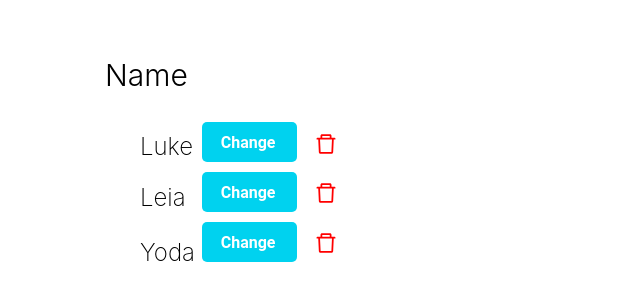
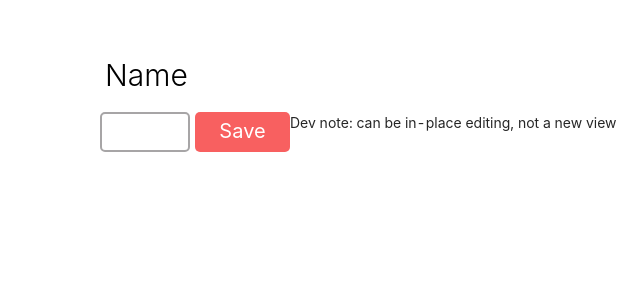
Before and after one commit to NonStopTreasure/Karazin-Project-TestTask, a React (Create React App) app in the folder NameChanger/: page / in a window 1280 px wide. Shown: the part 98-398 px from the top of the page, without its empty margins (640-1280 px from the left). Built offline with nearby package versions, Linux system fonts and the light colour scheme.

Commit message:
ChangeName v1.2

```diff
--- a/NameChanger/src/App.css
+++ b/NameChanger/src/App.css
@@ -15,3 +15,6 @@ ul{
   float: left;
   list-style-type: none;
 }
+div{
+  float: left;
+}
--- a/NameChanger/src/App.js
+++ b/NameChanger/src/App.js
@@ -2,12 +2,14 @@ import React from 'react';
 import Logo from './components/Logo';
 import MainMenu from './components/MainMenu';
 import './App.css';
+import ChangeMenu from "./components/ChangeMenu/ChangeMenu";
 
 function App() {
   return (
       <div className='app-changer'>
-        <div><Logo/></div>
-        <div><MainMenu/></div>
+            <div><Logo/></div>
+            {/*<div><MainMenu/></div>*/}
+            <div><ChangeMenu/></div>
       </div>
   );
 }
--- /dev/null
+++ b/NameChanger/src/components/ChangeMenu/ChangeMenu.css
@@ -0,0 +1,21 @@
+
+.ChangeSave Button{
+
+    margin-left: 5px;
+    background: rgb(248, 96, 96);
+    color: white;
+    border: 0px;
+    font-size: 20px;
+    height: 40px;
+    width: 95px;
+    border-radius: 5px;
+}
+.ChangeForm input{
+    width: 90px;
+    height: 40px;
+    border-radius: 5px;
+    border: 2px solid rgb(167, 165, 166);
+}
+.Note div{
+
+}
--- /dev/null
+++ b/NameChanger/src/components/ChangeMenu/ChangeMenu.js
@@ -0,0 +1,15 @@
+import React from "react";
+import './ChangeMenu.css';
+import Save_Script from "../../scrpts/SaveScript";
+
+function ChangeMenu() {
+    return(
+            <div>
+                <div className="ChangeForm"><input type="text"/></div>
+                <div className="ChangeSave"  onClick={Save_Script}><button>Save</button></div>
+                <div className="Note"><p>Dev note: can be in-place editing, not a new view</p></div>
+            </div>
+    );
+}
+
+export default ChangeMenu;
--- /dev/null
+++ b/NameChanger/src/scrpts/SaveScript.js
@@ -0,0 +1,9 @@
+
+const Save_Script = () =>{
+    return (
+        alert("User is saved")
+    );
+}
+
+
+export default Save_Script
```
